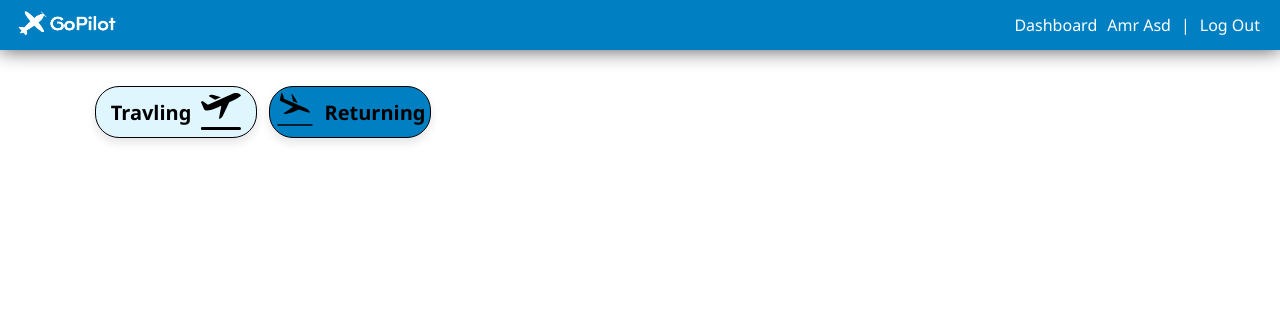
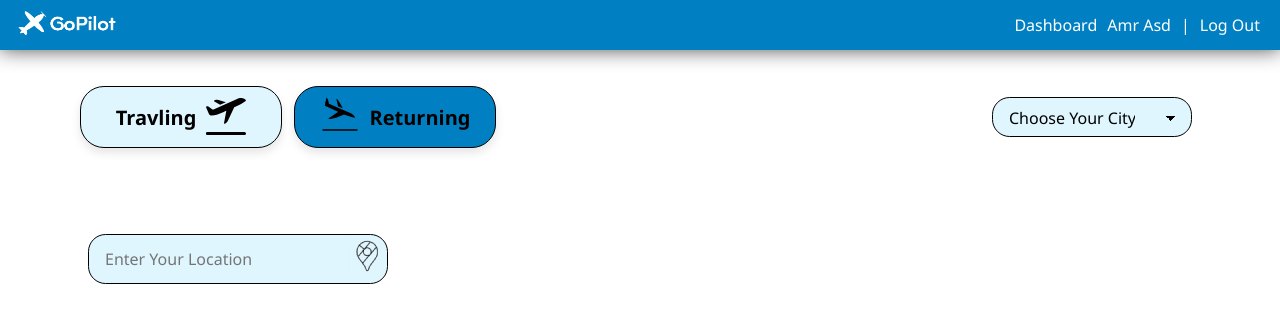
Before and after one commit to NightMare489/GoPilot, a PHP site: page /Booking.html in a window 1280 px wide. Shown: the top 323 px of the page. Run offline with PHP 8.4, Linux system fonts and the light colour scheme.

Commit message:
new items

```diff
--- a/Booking.css
+++ b/Booking.css
@@ -17,16 +17,27 @@
     margin-bottom: 100px;
   }
 
-/* body{
-    margin-top: 5%;
-    margin-left: 1%;
-} */
+  #menu a{
+    text-decoration: none;
+    color: #fff;
+  }
 
 .maindiv{
     margin: 80px;
+    display: flex;
+    flex-flow: row wrap;
+    align-items: center;
+    justify-content: center;
+    gap: 20px;
+}
+.maindiv2{
+  margin: 80px;
+  display: flex;
+  align-items: center;
+  gap: 20px;
 }
 
-#rightblock{
+.rightblock{
     margin-left: auto;
     margin-right: 20px;
     display: flex;
@@ -67,7 +78,7 @@
     display: flex;
     justify-content: center;
     align-items: center;
-    max-width: 350px;
+    max-width: 400px;
     user-select: none;
   }
 
@@ -88,8 +99,8 @@
     flex-direction: row;
     align-items: center;
     justify-content: center;
-    width: 160px;
-    height: 50px;
+    width: 200px;
+    height: 60px;
     border-radius: 1.5rem;
     gap: 10px;
     border: 1px solid black;
@@ -118,3 +129,60 @@
     white-space: nowrap;
     width: 1px;
   }
+
+  .select{
+  background-color: #DFF6FF;
+  border: thin solid black;
+  border-radius: 1.1rem;
+  display: inline-block;
+  font: inherit;
+  line-height: 1.5em;
+  padding: 0.5em 3.5em 0.5em 1em;
+  width: 200px;
+  height: 40px;
+  -webkit-box-sizing: border-box;
+  -moz-box-sizing: border-box;
+  box-sizing: border-box;
+  -webkit-appearance: none;
+  -moz-appearance: none;
+  margin-left:auto;
+  }
+
+  select.select {
+    background-image:
+      linear-gradient(45deg, transparent 50%, black 50%),
+      linear-gradient(135deg, black 50%, transparent 50%),
+      linear-gradient(to right, #DFF6FF, #DFF6FF);
+    background-position:
+      calc(100% - 20px) calc(1em + 2px),
+      calc(100% - 15px) calc(1em + 2px),
+      100% 0;
+    background-size:
+      5px 5px,
+      5px 5px,
+      2.5em 2.5em;
+    background-repeat: no-repeat;
+  }
+
+  .select::-ms-expand {
+    display: none;
+  }
+
+  .Location{
+   background-color: #DFF6FF;
+    border: thin solid black;
+    border-radius: 1.1rem;
+    display: inline-block;
+    font: inherit;
+    line-height: 1.5em;
+    padding: 0.5em 3.5em 0.5em 1em;
+    width: 300px;
+    height: 50px;
+    -webkit-box-sizing: border-box;
+    -moz-box-sizing: border-box;
+    box-sizing: border-box;
+  }
+  #map:hover{
+    cursor: pointer;
+    padding-bottom: 10px;
+  }
--- a/Booking.html
+++ b/Booking.html
@@ -6,14 +6,13 @@
     <title>Booking</title>
     <link rel="stylesheet" href="./Booking.css">
     <link rel="shortcut icon" href="icons/favicon.png" type="image/x-icon">
-
 </head>
 <body style="background-color: white; background-image: none;">
      <div id="menu" class="card">
       <div id="logo">
         <img src="icons/navlogo.png" alt="logo" id="logoimg" />
       </div>
-      <div id="rightblock">
+      <div class="rightblock">
         <div >
             <a href="" class="menuItem" id="haha">Dashboard </a>
           </div>
@@ -53,7 +52,22 @@
     </label>
 </div>
 
+<select class="select">
+  <option value="0" selected disabled hidden aria-placeholder="Choose Your City">Choose Your City</option>
+  <option value="1">Cairo</option>
+  <option value="2">Aswan</option>
+  <option value="3">Sohag</option>
+  <option value="4">Hurghada</option>
+  <option value="5">Sharm El Sheikh</option>
+</select>
 
 </div>
+<div class="maindiv2">
+    <input type="text" class="Location" placeholder="Enter Your Location">
+    <a href="" id="map" style=" margin-left: -60px;">
+      <img src="icons/map.png" >
+    </a>
+</div>
+
 </body>
 </html>
```
Also changed, not shown: icons/map.png (added).
